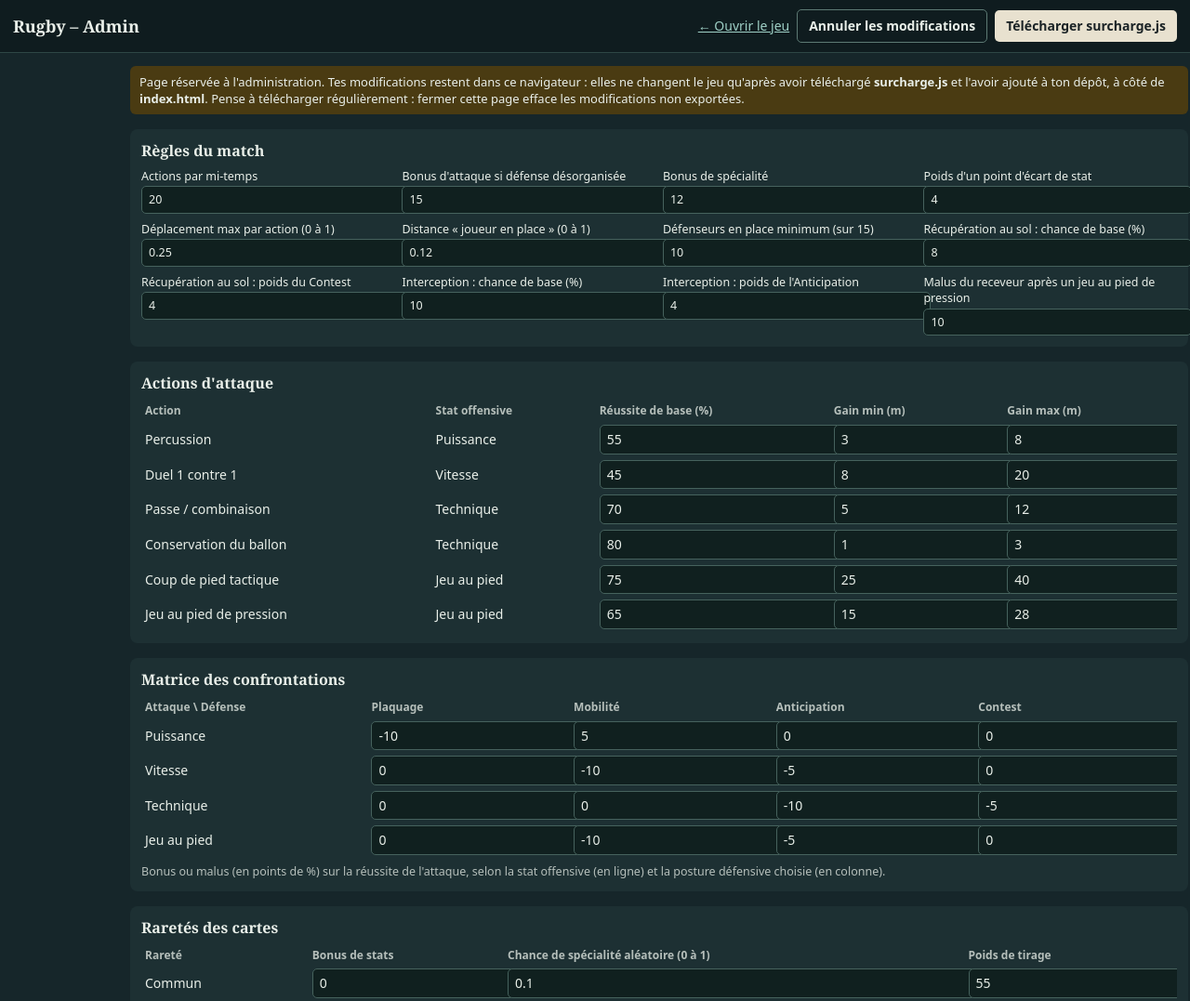
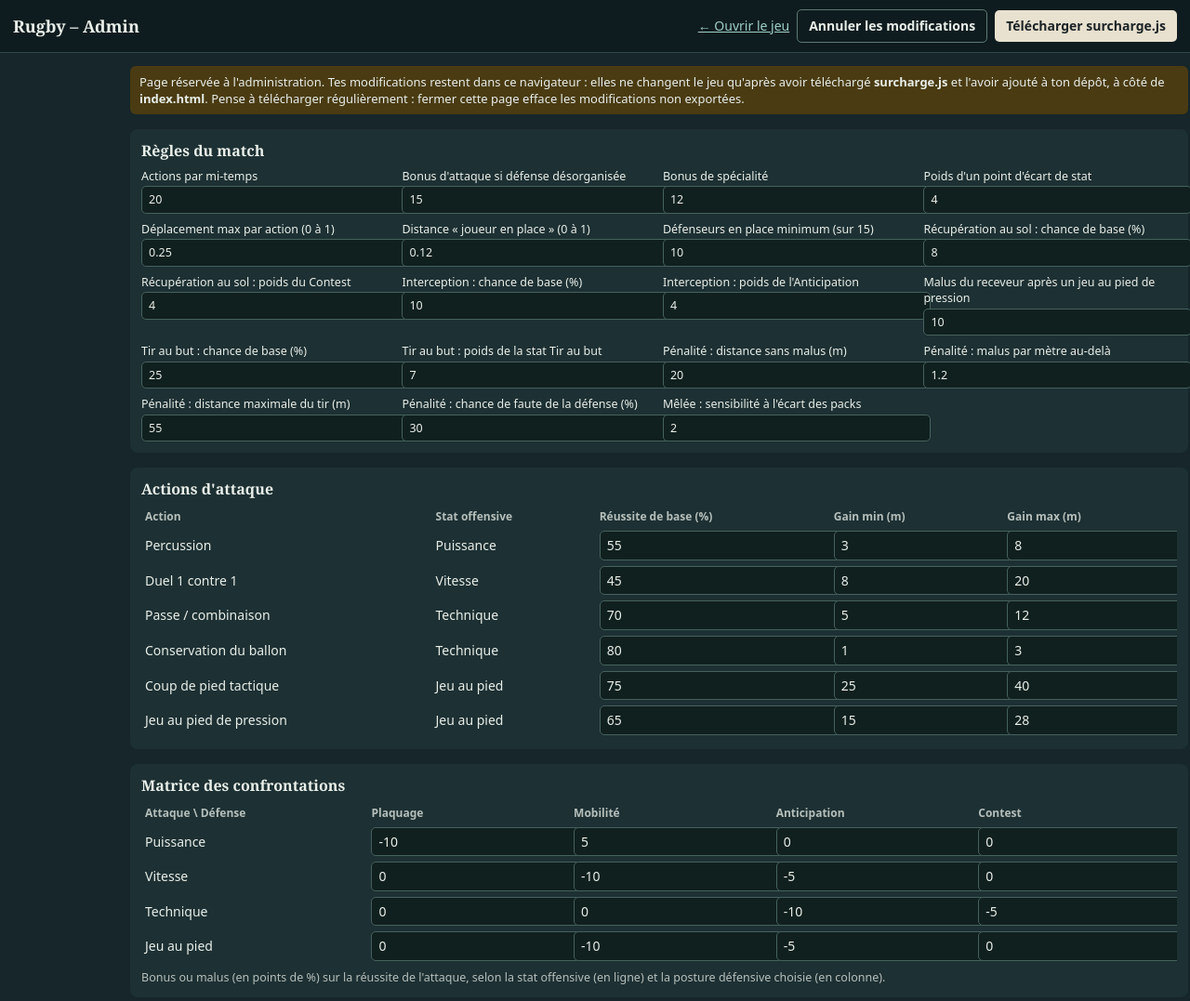
Before and after one commit to ArcadeRugby/Cards, a plain HTML site: page admin.html in a window 1280 px wide. Shown: the top 1077 px of the page at 93% size. Drawn offline with Linux system fonts and the light colour scheme.

Commit message:
Update admin.html

```diff
--- a/admin.html
+++ b/admin.html
@@ -23,7 +23,7 @@ table{border-collapse:collapse;width:100%}td,th{padding:3px 4px;text-align:left;
 <script src="donnees.js"></script><script src="surcharge.js"></script>
 <script>
 const $=id=>document.getElementById(id),N=(v,a,b)=>Math.min(b,Math.max(a,parseFloat(v)||0)),gv=n=>(0,eval)(n),sv=(n,v)=>(0,eval)(n+'='+v),esc=s=>String(s).replace(/&/g,'&amp;').replace(/"/g,'&quot;').replace(/</g,'&lt;');
-const REG=[['PAR_MI_TEMPS','Actions par mi-temps',1,60,1],['HOLE_BONUS','Bonus d\'attaque si défense désorganisée',0,50,1],['SPEC_BONUS','Bonus de spécialité',0,40,1],['ECART','Poids d\'un point d\'écart de stat',0,10,.5],['DEPLACEMENT_MAX','Déplacement max par action (0 à 1)',.05,1,.05],['SEUIL_PLACE','Distance « joueur en place » (0 à 1)',.02,.5,.01],['MIN_EN_PLACE','Défenseurs en place minimum (sur 15)',0,15,1],['REC_BASE','Récupération au sol : chance de base (%)',0,50,1],['REC_K','Récupération au sol : poids du Contest',0,10,.5],['INT_BASE','Interception : chance de base (%)',0,50,1],['INT_K','Interception : poids de l\'Anticipation',0,10,.5],['PRESS_MALUS','Malus du receveur après un jeu au pied de pression',0,40,1]];
+const REG=[['PAR_MI_TEMPS','Actions par mi-temps',1,60,1],['HOLE_BONUS','Bonus d\'attaque si défense désorganisée',0,50,1],['SPEC_BONUS','Bonus de spécialité',0,40,1],['ECART','Poids d\'un point d\'écart de stat',0,10,.5],['DEPLACEMENT_MAX','Déplacement max par action (0 à 1)',.05,1,.05],['SEUIL_PLACE','Distance « joueur en place » (0 à 1)',.02,.5,.01],['MIN_EN_PLACE','Défenseurs en place minimum (sur 15)',0,15,1],['REC_BASE','Récupération au sol : chance de base (%)',0,50,1],['REC_K','Récupération au sol : poids du Contest',0,10,.5],['INT_BASE','Interception : chance de base (%)',0,50,1],['INT_K','Interception : poids de l\'Anticipation',0,10,.5],['PRESS_MALUS','Malus du receveur après un jeu au pied de pression',0,40,1],['TIR_BASE','Tir au but : chance de base (%)',0,60,1],['TIR_K','Tir au but : poids de la stat Tir au but',0,15,.5],['DIST_FREE','Pénalité : distance sans malus (m)',0,50,1],['DIST_K','Pénalité : malus par mètre au-delà',0,5,.1],['DIST_MAX','Pénalité : distance maximale du tir (m)',20,80,1],['PEN_CHANCE','Pénalité : chance de faute de la défense (%)',0,50,1],['MEL_SENS','Mêlée : sensibilité à l\'écart des packs',0,5,.5]];
 const A=Object.keys(ATT),D=Object.keys(MATRICE),P4=Object.keys(MATRICE.pu),RK=Object.keys(RARETES);
 const inp=(at,v,a,b,s)=>`<input type="number" ${at} min="${a}" max="${b}" step="${s}" value="${v}">`;
 function renderAll(){
```
